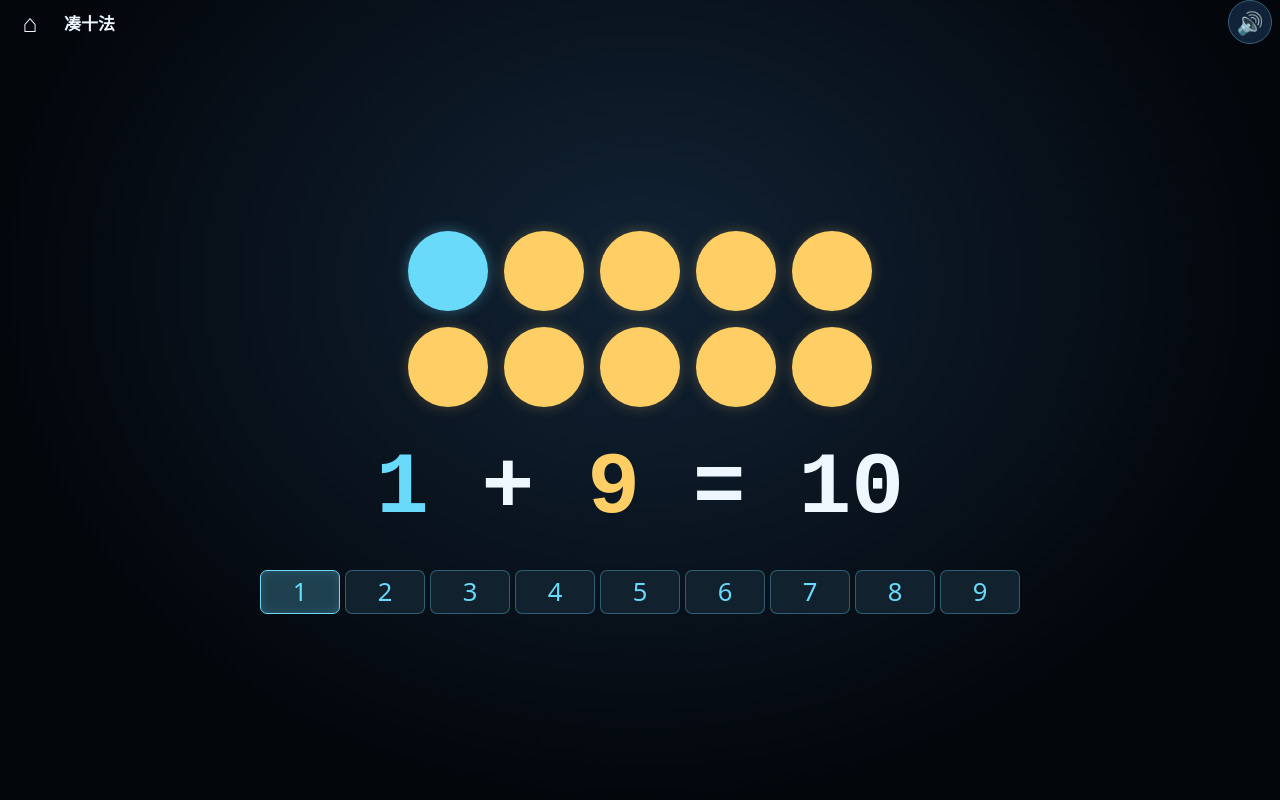
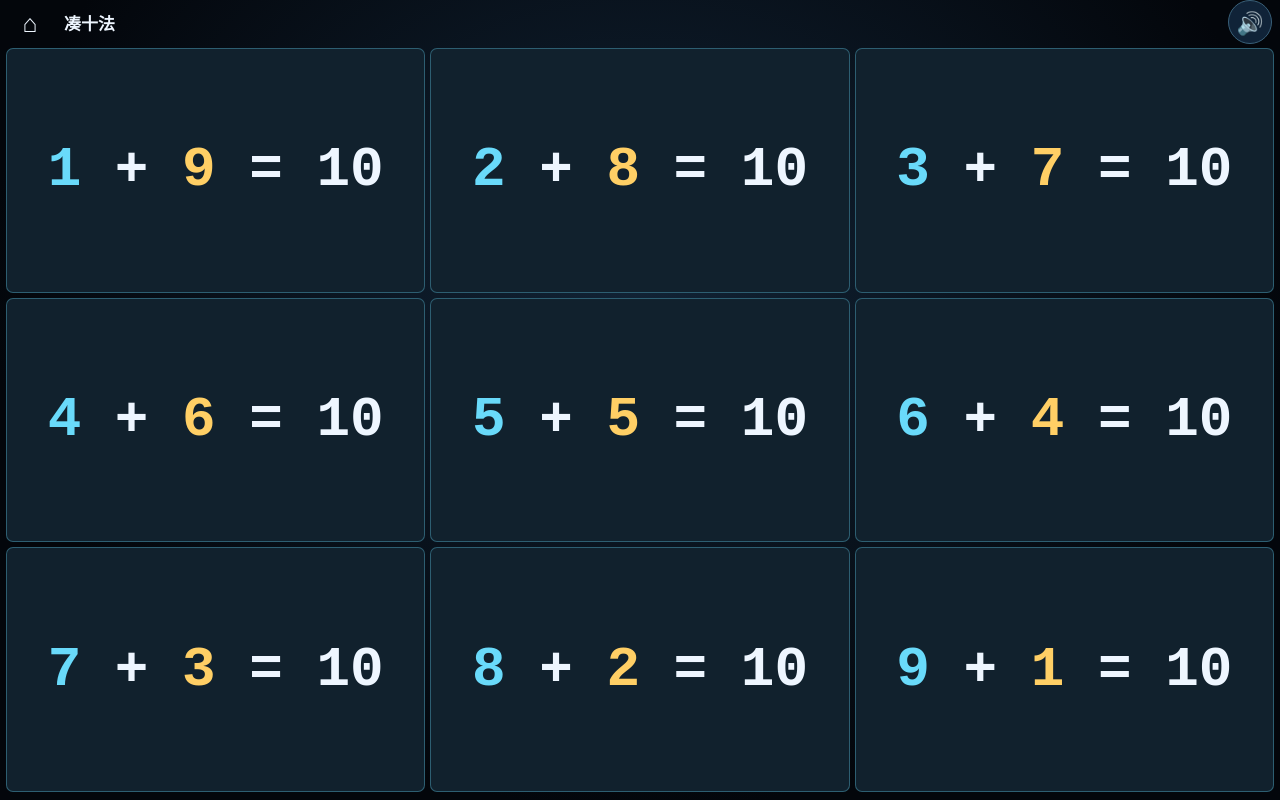
Before and after one commit to dragonzoebai/kids-science, a plain HTML site: page math/make-ten.html in a window 1280 px wide. Drawn offline with Linux system fonts and the light colour scheme.

Commit message:
在凑十法同屏列出九组算式

```diff
--- a/math/make-ten.html
+++ b/math/make-ten.html
@@ -6,39 +6,17 @@
 <link rel="stylesheet" href="../table-lab.css">
 <body>
 <header><a href="../index.html" aria-label="返回首页">⌂</a><h1>凑十法</h1></header>
-<main class="ten">
-  <div id="dots" class="dots" role="img"></div>
-  <output class="sum" aria-live="polite"><span id="left">1</span> + <span id="right">9</span> = 10</output>
-  <nav id="choices" aria-label="选择第一个数"></nav>
+<main class="ten" aria-label="凑十算式">
+  <button data-speak="一加九等于十"><span>1</span> + <span>9</span> = 10</button>
+  <button data-speak="二加八等于十"><span>2</span> + <span>8</span> = 10</button>
+  <button data-speak="三加七等于十"><span>3</span> + <span>7</span> = 10</button>
+  <button data-speak="四加六等于十"><span>4</span> + <span>6</span> = 10</button>
+  <button data-speak="五加五等于十"><span>5</span> + <span>5</span> = 10</button>
+  <button data-speak="六加四等于十"><span>6</span> + <span>4</span> = 10</button>
+  <button data-speak="七加三等于十"><span>7</span> + <span>3</span> = 10</button>
+  <button data-speak="八加二等于十"><span>8</span> + <span>2</span> = 10</button>
+  <button data-speak="九加一等于十"><span>9</span> + <span>1</span> = 10</button>
 </main>
 <script src="../speak.js"></script>
-<script>
-  const choices = document.querySelector('#choices');
-  const dots = document.querySelector('#dots');
-  const counters = Array.from({ length: 10 }, () => document.createElement('span'));
-  dots.append(...counters);
-
-  function show(first) {
-    const second = 10 - first;
-    document.querySelector('#left').textContent = first;
-    document.querySelector('#right').textContent = second;
-    dots.setAttribute('aria-label', first + ' 个蓝点和 ' + second + ' 个金点');
-    counters.forEach((counter, index) => counter.classList.toggle('blue', index < first));
-    [...choices.children].forEach((button, index) => button.setAttribute('aria-pressed', index + 1 === first));
-  }
-
-  for (let first = 1; first <= 9; first++) {
-    const button = document.createElement('button');
-    button.textContent = first;
-    button.dataset.speakIgnore = '';
-    button.setAttribute('aria-label', first + ' 加 ' + (10 - first));
-    button.addEventListener('click', () => {
-      show(first);
-      window.kidSpeak?.(first + ' 加 ' + (10 - first) + ' 等于十');
-    });
-    choices.append(button);
-  }
-  show(1);
-</script>
 </body>
 </html>
--- a/table-lab.css
+++ b/table-lab.css
@@ -56,15 +56,21 @@ main { grid-row: 3; min-height: 0; }
 [data-block="f"] { --accent: #ffcb77; }
 .series { display: grid; place-items: center; color: #ffcb77; font-size: 10px; }
 #element-detail { min-height: 28px; padding: 2px max(12px, env(safe-area-inset-left)); color: #c4d6e9; }
-.ten { display: grid; place-content: center; justify-items: center; gap: clamp(10px, 4vmin, 40px); overflow: auto; padding: 10px 8px max(10px, env(safe-area-inset-bottom)); }
-.dots { display: grid; grid-template-columns: repeat(5, 1fr); gap: clamp(7px, 2vmin, 18px); }
-.dots span { width: clamp(25px, 10vmin, 95px); aspect-ratio: 1; border-radius: 50%; background: #ffcf65; box-shadow: 0 0 14px #ffcf6540; }
-.dots .blue { background: #69dafa; box-shadow: 0 0 14px #69dafa60; }
-.sum { font: 750 clamp(32px, 11vmin, 100px) ui-monospace, monospace; white-space: nowrap; }
-#left { color: #69dafa; }
-#right { color: #ffcf65; }
-#choices { display: flex; flex-wrap: wrap; justify-content: center; gap: 5px; }
-#choices button { width: clamp(44px, 8vw, 80px); min-height: 44px; font-size: clamp(19px, 3.2vmin, 32px); }
+.ten {
+  display: grid;
+  grid-template: repeat(3, minmax(44px, 1fr)) / repeat(3, minmax(0, 1fr));
+  gap: 5px;
+  overflow: auto;
+  padding: 4px max(6px, env(safe-area-inset-right)) max(8px, env(safe-area-inset-bottom)) max(6px, env(safe-area-inset-left));
+}
+.ten button {
+  color: #eef6ff;
+  padding: 0;
+  font: 750 clamp(14px, 4.6vw, 56px) ui-monospace, monospace;
+  white-space: nowrap;
+}
+.ten button span:first-child { color: #69dafa; }
+.ten button span:last-child { color: #ffcf65; }
 
 body #ks-toggle {
   top: env(safe-area-inset-top);
```
Also changed, not shown: 1 other file.
